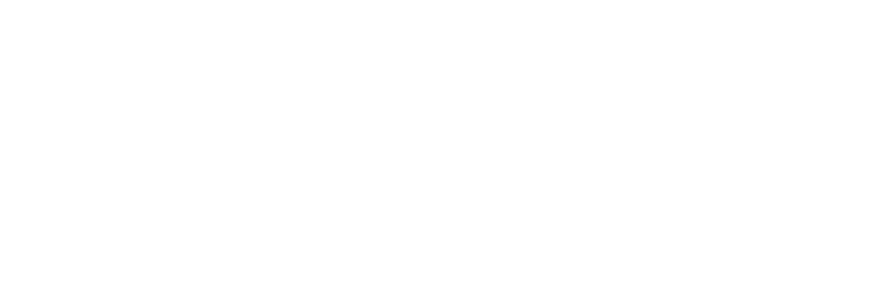
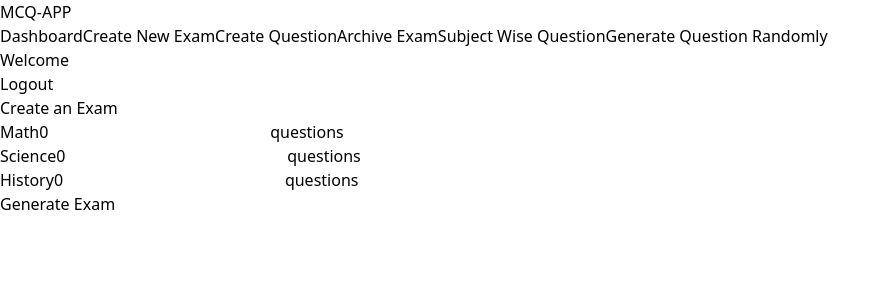
Before and after one commit to JOYRU/mcq-app-frontend, a React (Vite) app in the folder frontend/: page /dashboard/generate-question in a window 1280 px wide. Before the commit this address had no page. Shown: the top 300 px of the page, without its empty margins (0-891 px from the left). Built offline with nearby package versions, Linux system fonts and the light colour scheme.

Commit message:
try to set exam question randomly from different subject

```diff
--- a/frontend/src/App.jsx
+++ b/frontend/src/App.jsx
@@ -18,6 +18,8 @@
 import Sidebar from './components/Dashboard/Sidebar';
 import Navbar from './components/Dashboard/Navbar';
 import Layout from './components/pages/Layout';
+import SubjectList from './components/SubjectList';
+import ExamCreator from './components/Exam/ExamCreator';
 
 
 // const App = () => {
@@ -107,6 +109,8 @@
 
           <Route path="dashboard/archive-exam-list" element={<ArchiveExam/>}></Route>
           <Route path="dashboard/archive-exam-list/:id" element={<ArchiveExamDetails/>}></Route>
+          <Route path="dashboard/subject-list" element={<SubjectList/>}></Route>
+          <Route path="dashboard/generate-question" element={<ExamCreator/>}></Route>
            </Route>
             {/* Layout end */}
 
--- a/frontend/src/components/Dashboard/Sidebar.jsx
+++ b/frontend/src/components/Dashboard/Sidebar.jsx
@@ -35,6 +35,16 @@
                 {/* <FaBuilding /> */}
                 <span>Archive Exam</span>
             </NavLink>
+            <NavLink to="/dashboard/subject-list"
+              className='flex items-center space-x-4 block py-2.5 px-4 rounded'>
+                {/* <FaBuilding /> */}
+                <span>Subject Wise Question</span>
+            </NavLink>
+            <NavLink to="/dashboard/generate-question"
+              className='flex items-center space-x-4 block py-2.5 px-4 rounded'>
+                {/* <FaBuilding /> */}
+                <span>Generate Question Randomly</span>
+            </NavLink>
 
 
         </div>
--- /dev/null
+++ b/frontend/src/components/Exam/ExamCreator.jsx
@@ -0,0 +1,102 @@
+import React, { useState } from 'react';
+import axios from 'axios';
+
+const ExamCreator = () => {
+  const [subjects, setSubjects] = useState([
+    { name: 'Math', questions: 0 },
+    { name: 'Science', questions: 0 },
+    { name: 'History', questions: 0 },
+  ]);
+
+  const [examQuestions, setExamQuestions] = useState([]);
+  const [loading, setLoading] = useState(false);
+
+  // Handle input change for subject question count
+  const handleSubjectChange = (index, value) => {
+    const updatedSubjects = [...subjects];
+    updatedSubjects[index].questions = value;
+    setSubjects(updatedSubjects);
+  };
+
+  // Function to generate exam based on subject and quantity
+  const handleGenerateExam = async () => {
+    setLoading(true);
+    try {
+      const questions = [];
+      for (const subject of subjects) {
+        if (subject.questions > 0) {
+          // Fetch random questions from the backend API
+          const response = await axios.get('http://localhost:5000/exam/generate-questions', {
+            params: { subject: subject.name, quantity: subject.questions },
+          });
+          questions.push({ subject: subject.name, questions: response.data });
+        }
+      }
+      setExamQuestions(questions);
+    } catch (error) {
+      console.error('Error generating exam:', error);
+    } finally {
+      setLoading(false);
+    }
+  };
+
+  return (
+    <div className="max-w-4xl mx-auto p-6">
+      <h1 className="text-2xl font-semibold mb-4">Create an Exam</h1>
+
+      <div className="space-y-4">
+        {subjects.map((subject, index) => (
+          <div key={index} className="flex items-center space-x-2">
+            <label htmlFor={`subject-${index}`} className="w-24 font-medium">{subject.name}</label>
+            <input
+              id={`subject-${index}`}
+              type="number"
+              min="0"
+              value={subject.questions}
+              onChange={(e) => handleSubjectChange(index, e.target.value)}
+              className="w-20 p-2 border rounded-md"
+            />
+            <span className="text-sm text-gray-500">questions</span>
+          </div>
+        ))}
+
+        <button
+          onClick={handleGenerateExam}
+          className="bg-blue-500 text-white px-6 py-2 rounded-md hover:bg-blue-600"
+        >
+          Generate Exam
+        </button>
+      </div>
+
+      {loading && <div className="mt-4 text-center text-blue-500">Generating Exam...</div>}
+
+      {examQuestions.length > 0 && (
+        <div className="mt-8">
+          <h2 className="text-xl font-semibold mb-4">Exam Questions</h2>
+          {examQuestions.map((subjectData, index) => (
+            <div key={index} className="mb-6">
+              <h3 className="text-lg font-medium">{subjectData.subject}</h3>
+              <ul className="list-disc pl-6 space-y-2">
+                {subjectData.questions.map((question) => (
+                  <li key={question._id} className="p-4 border rounded-md">
+                    <p>{question.title}</p>
+                    <div className="mt-2 space-x-4">
+                      {question.options.map((option, i) => (
+                        <div key={i} className="flex items-center">
+                          <input type="radio" name={`question-${question._id}`} id={`option-${i}`} />
+                          <label htmlFor={`option-${i}`} className="ml-2">{option}</label>
+                        </div>
+                      ))}
+                    </div>
+                  </li>
+                ))}
+              </ul>
+            </div>
+          ))}
+        </div>
+      )}
+    </div>
+  );
+};
+
+export default ExamCreator;
--- /dev/null
+++ b/frontend/src/components/SubjectList.jsx
@@ -0,0 +1,9 @@
+import React from 'react'
+
+const SubjectList = () => {
+  return (
+    <div>SubjectList</div>
+  )
+}
+
+export default SubjectList
```
